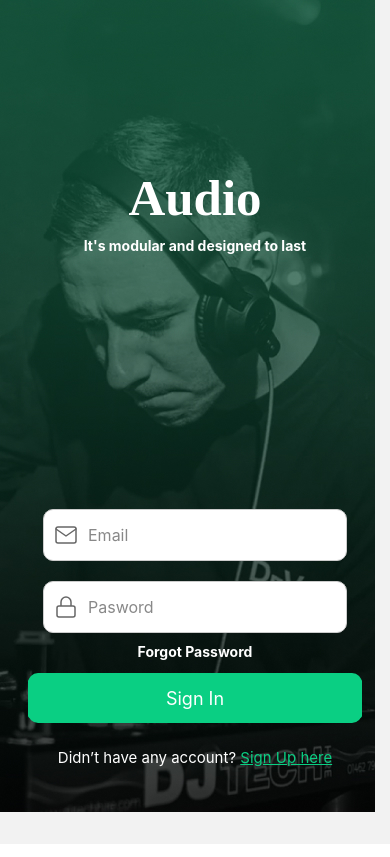
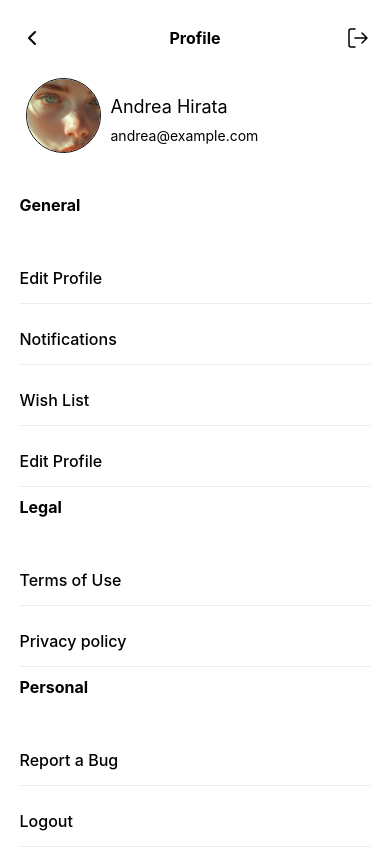
Before and after one commit to AzeemRafique10/app-ecom, a React Native app: screen /ProfileSet in a window 390 px wide. Built offline with nearby package versions, Linux system fonts and the light colour scheme.

Commit message:
add new Profile Screen and set the UI

```diff
--- a/App.js
+++ b/App.js
@@ -8,6 +8,7 @@ import AuthSignUp from './app/pages/AuthSignUp/AuthSignUp';
 import HomeScreen from './app/pages/Home/HomeScreen';
 import SearchScreen from './app/pages/Search/SearchScreen';
 import ExploreProducts from './app/pages/ExploreProducts/ExploreProducts';
+import ProfileScreen from './app/pages/Profile/ProfileScreen';
 
 
 const Stack = createNativeStackNavigator();
@@ -21,6 +22,7 @@ const App = () => {
         <Stack.Screen name="Home" component={HomeScreen} options={{headerShown:false}} />
         <Stack.Screen name="Search" component={SearchScreen} options={{headerShown:false}} />
         <Stack.Screen name="Explore" component={ExploreProducts} options={{headerShown:false}} />
+        <Stack.Screen name="ProfileSet" component={ProfileScreen} options={{headerShown:false}} />
       </Stack.Navigator>
     </NavigationContainer>
   );
--- a/app/Data/Alldata.js
+++ b/app/Data/Alldata.js
@@ -22,7 +22,17 @@ export const DATA = {
     label: 'search screen',
     title: 'Search',
   },
-
+// Profile Screen
+  profile: {
+    title: 'Profile',
+    name: 'Andrea Hirata',
+    email: 'andrea@example.com',
+    image: require('../assets/images/Eye.webp'),
+    // phone: '+1 123 456 7890',
+    // address: '123 Main St, City, State, Zip',
+    // orders: '2',
+    // points: '100',
+  },
   //Features Products Cards
   cards: [
     {
--- /dev/null
+++ b/app/components/Profile/ProfileSettings.js
@@ -0,0 +1,63 @@
+import { StyleSheet, Text, TouchableOpacity, View } from 'react-native'
+import React from 'react'
+
+const ProfileSettings = () => {
+  return (
+    <View style={styles.general}>
+          <Text style={styles.topic}>General</Text>
+          <TouchableOpacity style={styles.textStyle}>
+            <Text style={styles.generalText}>Edit Profile</Text>
+          </TouchableOpacity>
+          <TouchableOpacity style={styles.textStyle}>
+            <Text style={styles.generalText}>Notifications</Text>
+          </TouchableOpacity>
+          <TouchableOpacity style={styles.textStyle}>
+            <Text style={styles.generalText}>Wish List</Text>
+          </TouchableOpacity>
+          <TouchableOpacity style={styles.textStyle}>
+            <Text style={styles.generalText}>Edit Profile</Text>
+          </TouchableOpacity>
+
+          <Text style={styles.topic}>Legal</Text>
+          <TouchableOpacity style={styles.textStyle}>
+            <Text style={styles.generalText}>Terms of Use</Text>
+          </TouchableOpacity>
+          <TouchableOpacity style={styles.textStyle}>
+            <Text style={styles.generalText}>Privacy policy</Text>
+          </TouchableOpacity>
+          <Text style={styles.topic}>Personal</Text>
+          <TouchableOpacity style={styles.textStyle}>
+            <Text style={styles.generalText}>Report a Bug</Text>
+          </TouchableOpacity>
+          <TouchableOpacity style={styles.textStyle}>
+            <Text style={styles.generalText}>Logout</Text>
+          </TouchableOpacity>
+        </View>
+  )
+}
+
+export default ProfileSettings
+
+const styles = StyleSheet.create({
+    general: {
+        // flex: 1,
+        marginTop: 30,
+      },
+      generalText: {
+        color: '#000',
+        fontSize: 16,
+        fontWeight: '500',
+      },
+      textStyle: {
+        height: 51,
+        borderBottomColor: '#EDEDED',
+        borderBottomWidth: 1,
+        justifyContent: 'center',
+        marginBottom: 10,
+      },
+      topic: {
+        fontSize: 16,
+        fontWeight: 'bold',
+        height: 58,
+      },
+})
--- /dev/null
+++ b/app/components/StatusBar/ProfileTopBar.js
@@ -0,0 +1,39 @@
+import {StyleSheet, Text, View, TouchableOpacity} from 'react-native';
+import React from 'react';
+import {DATA} from '../../Data/Alldata';
+import ChevronLeft from '../../assets/Icon/ChevronLeft';
+import LogOut from '../../assets/Icon/LogOut';
+import {useNavigation} from '@react-navigation/native';
+
+const ProfileTopBar = () => {
+  const navigation = useNavigation();
+  const {profile} = DATA;
+  return (
+    <View style={styles.header}>
+      <TouchableOpacity onPress={() => navigation.navigate('Home')}>
+        <ChevronLeft />
+      </TouchableOpacity>
+      <Text style={styles.text}>{profile.title}</Text>
+      <TouchableOpacity onPress={() => navigation.navigate('Signin')}>
+        <LogOut />
+      </TouchableOpacity>
+    </View>
+  );
+};
+
+export default ProfileTopBar;
+
+const styles = StyleSheet.create({
+  header: {
+    height: 55,
+    flexDirection: 'row',
+    justifyContent: 'space-between',
+    alignItems: 'center',
+    marginTop: 10,
+  },
+  text: {
+    fontSize: 16,
+    color: '#000',
+    fontWeight: 'bold',
+  },
+});
--- a/app/pages/ExploreProducts/ExploreModel.js
+++ b/app/pages/ExploreProducts/ExploreModel.js
@@ -31,7 +31,7 @@ const ExploreModel = () => {
         data={exploreCards}
         renderItem={renderItem}
         keyExtractor={(item, index) => index.toString()}
-        numColumns={2} // Set the number of columns for the grid
+        numColumns={2}
         contentContainerStyle={styles.fullcard}
         showsVerticalScrollIndicator={false}
       />
--- a/app/pages/Home/HomeScreen.js
+++ b/app/pages/Home/HomeScreen.js
@@ -1,30 +1,69 @@
-import {StyleSheet, View} from 'react-native';
-import React from 'react';
+import {
+  StyleSheet,
+  TouchableOpacity,
+  View,
+  Text,
+  DrawerLayoutAndroid,
+  Image,
+} from 'react-native';
+import React, {useRef} from 'react';
 import AudioLogo from '../../assets/logo/AudioLogo';
 import MenuVariant from '../../assets/Icon/MenuVariant';
-import {Text} from '@rneui/themed';
 import {DATA} from '../../Data/Alldata';
 import InputText from '../../components/InputText/InputText';
 import Models from './Model/Models';
 import Avator from '../../components/Avatar/Avator';
+import {useNavigation} from '@react-navigation/native';
+import X from '../../assets/Icon/X';
+import ProfileSettings from '../../components/Profile/ProfileSettings';
 
-const HomeScreen = ({navigation}) => {
-  const {home} = DATA;
+const HomeScreen = () => {
+  const navigation = useNavigation();
+  const {home, profile} = DATA;
+  const drawer = useRef(null);
 
-  const handleToSearch = () => {
-    navigation.navigate('Search');
-  };
+  const handleToSearch = () => navigation.navigate('Search');
+  const handleToProfile = () => navigation.navigate('ProfileSet');
+
+  const navigationView = () => (
+    <View style={[styles.containerDrawer, styles.navigationContainer]}>
+      <TouchableOpacity
+        style={styles.closeIcon}
+        onPress={() => drawer.current.closeDrawer()}>
+        <X width={30} height={30} marginRight={5} />
+      </TouchableOpacity>
+      <View style={styles.profileView}>
+        <TouchableOpacity onPress={() => navigation.navigate('ProfileSet')}>
+          <Image style={styles.photo} source={profile.image} />
+        </TouchableOpacity>
+        <View style={{width: 200}}>
+          <Text style={styles.name}>{profile.name}</Text>
+          <Text style={styles.email}>{profile.email}</Text>
+        </View>
+      </View>
+      <ProfileSettings />
+    </View>
+  );
+
   return (
+    <DrawerLayoutAndroid
+      ref={drawer}
+      drawerWidth={300}
+      drawerPosition="left"
+      renderNavigationView={navigationView}>
       <View style={styles.container}>
         {/* Section 1: Top Header */}
         <View style={styles.section1}>
+          <TouchableOpacity onPress={() => drawer.current.openDrawer()}>
             <MenuVariant />
+          </TouchableOpacity>
           <View style={styles.headerLogo}>
             <AudioLogo />
             <Text style={styles.logoText}>{home.headers}</Text>
           </View>
-
+          <TouchableOpacity onPress={handleToProfile}>
             <Avator />
+          </TouchableOpacity>
         </View>
 
         {/* Section 2: Greeting Text */}
@@ -36,6 +75,7 @@ const HomeScreen = ({navigation}) => {
         <InputText onFocus={() => handleToSearch()} />
         <Models />
       </View>
+    </DrawerLayoutAndroid>
   );
 };
 
@@ -48,6 +88,14 @@ const styles = StyleSheet.create({
     alignItems: 'center',
     width: '100%',
     height: '100%',
+  },
+  containerDrawer: {
+    // flex: 1,
+    backgroundColor: '#F8F9FC',
+    // alignItems: 'center',
+    width: '100%',
+    height: '100%',
+    marginLeft: 5,
   },
   section1: {
     width: '90%',
@@ -82,4 +130,32 @@ const styles = StyleSheet.create({
     color: '#000',
     width: '80%',
   },
+  profileView: {
+    alignItems: 'center',
+    flexDirection: 'row',
+    height: 100,
+    width: '90%',
+    gap: 10,
+  },
+  photo: {
+    width: 55,
+    height: 55,
+    backgroundColor: '#fff',
+    borderRadius: 40,
+    marginLeft: 6,
+    borderWidth: 1,
+  },
+  closeIcon: {
+    width: '100%',
+    flexDirection: 'row-reverse',
+  },
+  name: {
+    fontSize: 18,
+    fontWeight: '400',
+    // marginTop: 10,
+  },
+  email: {
+    fontSize: 14,
+    margin: 5,
+  },
 });
--- /dev/null
+++ b/app/pages/Profile/ProfileScreen.js
@@ -0,0 +1,85 @@
+import {StyleSheet, Text, TouchableOpacity, View, Image} from 'react-native';
+import React from 'react';
+import {DATA} from '../../Data/Alldata';
+import ProfileTopBar from '../../components/StatusBar/ProfileTopBar';
+import ProfileSettings from '../../components/Profile/ProfileSettings';
+
+const ProfileScreen = () => {
+  const {profile} = DATA;
+  return (
+    <View style={styles.container}>
+      <View style={{flex: 1, width: '90%'}}>
+        <View>
+          <ProfileTopBar/>
+          <View style={styles.profileView}>
+            <TouchableOpacity>
+              <Image style={styles.photo} source={profile.image} />
+            </TouchableOpacity>
+            <View>
+              <Text style={styles.name}>{profile.name}</Text>
+              <Text style={styles.email}>{profile.email}</Text>
+            </View>
+          </View>
+        </View>
+       <ProfileSettings/>
+      </View>
+    </View>
+  );
+};
+
+export default ProfileScreen;
+
+const styles = StyleSheet.create({
+  container: {
+    flex: 1,
+    backgroundColor: '#fff',
+    alignItems: 'center',
+    width: '100%',
+    height: '100%',
+  },
+  profileView: {
+    alignItems: 'center',
+    flexDirection: 'row',
+    height: 100,
+    gap: 10,
+  },
+  photo: {
+    width: 75,
+    height: 75,
+    backgroundColor: '#fff',
+    borderRadius: 40,
+    marginLeft: 6,
+    borderWidth: 1,
+  },
+  name: {
+    fontSize: 18,
+    fontWeight: '400',
+    marginTop: 10,
+  },
+  email: {
+    fontSize: 14,
+    marginTop: 10,
+  },
+  // general
+  // general: {
+  //   // flex: 1,
+  //   marginTop: 30,
+  // },
+  // generalText: {
+  //   color: '#000',
+  //   fontSize: 16,
+  //   fontWeight: '500',
+  // },
+  // textStyle: {
+  //   height: 51,
+  //   borderBottomColor: '#EDEDED',
+  //   borderBottomWidth: 1,
+  //   justifyContent: 'center',
+  //   marginBottom: 10,
+  // },
+  // topic: {
+  //   fontSize: 16,
+  //   fontWeight: 'bold',
+  //   height: 58,
+  // },
+});
```
Also changed, not shown: app/components/StatusBar/StatusBar.tsx (deleted, +0 -14 lines), app/pages/Profile/ProfileScreen.tsx (deleted, +0 -14 lines). Lines whose indentation alone changed are shown as unchanged.
